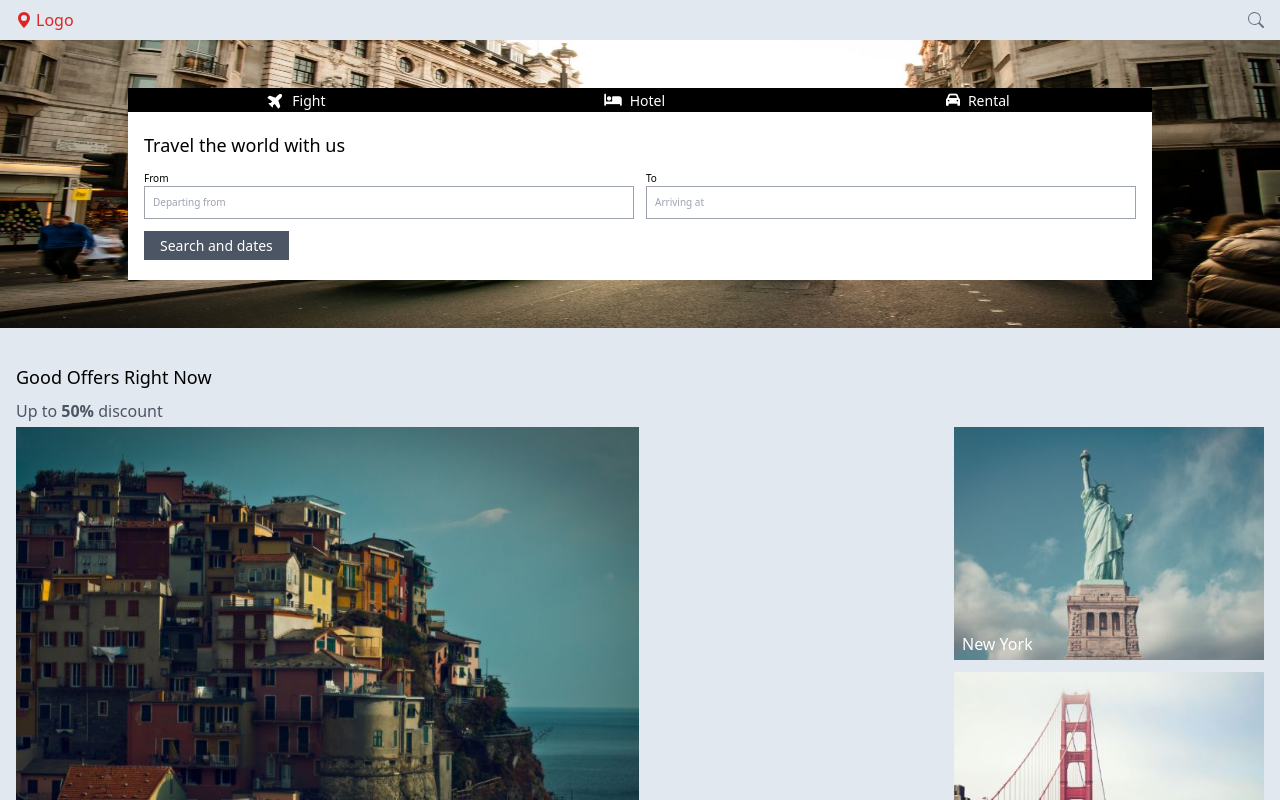
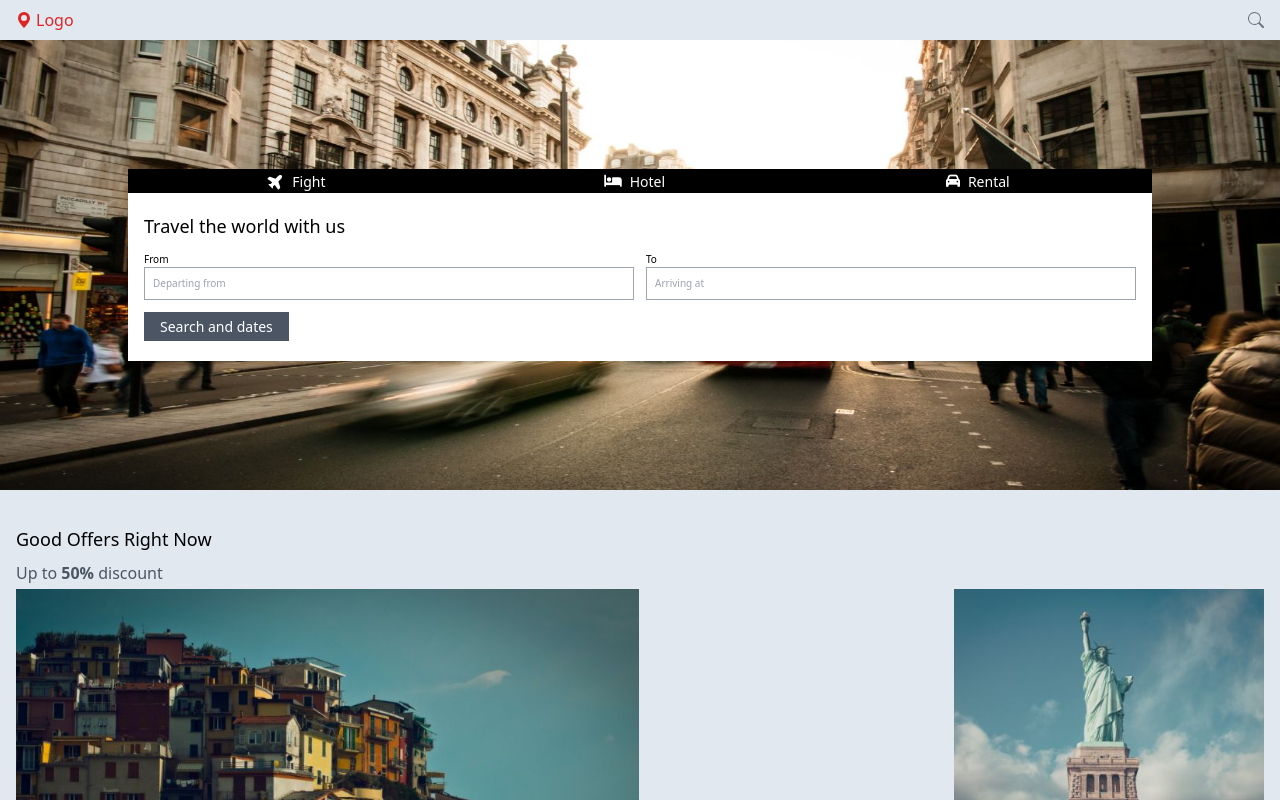
Before and after one commit to jaomanoel/travel-project, a React (Vite) app: page / in a window 1280 px wide. Shown: the top 800 px of the page. Built offline with nearby package versions, Linux system fonts and the light colour scheme.

Commit message:
Fix width of hero

```diff
--- a/src/ui/components/inputs/Search/Search.tsx
+++ b/src/ui/components/inputs/Search/Search.tsx
@@ -7,9 +7,9 @@ export interface SearchProps {}
 
 const Search: React.FC<SearchProps> = () => {
     return (
-        <div className="w-full flex justify-center py-0 sm:py-24 md:py-48 relative items-center">
+        <div className="w-full h-450 flex justify-center py-0 sm:py-24 md:py-28 relative items-center">
             <img
-                className="w-full h-full hidden sm:block absolute"
+                className="w-full h-full max-w-screen-xl hidden sm:block absolute"
                 src={london}
                 alt="london"
             />
```
